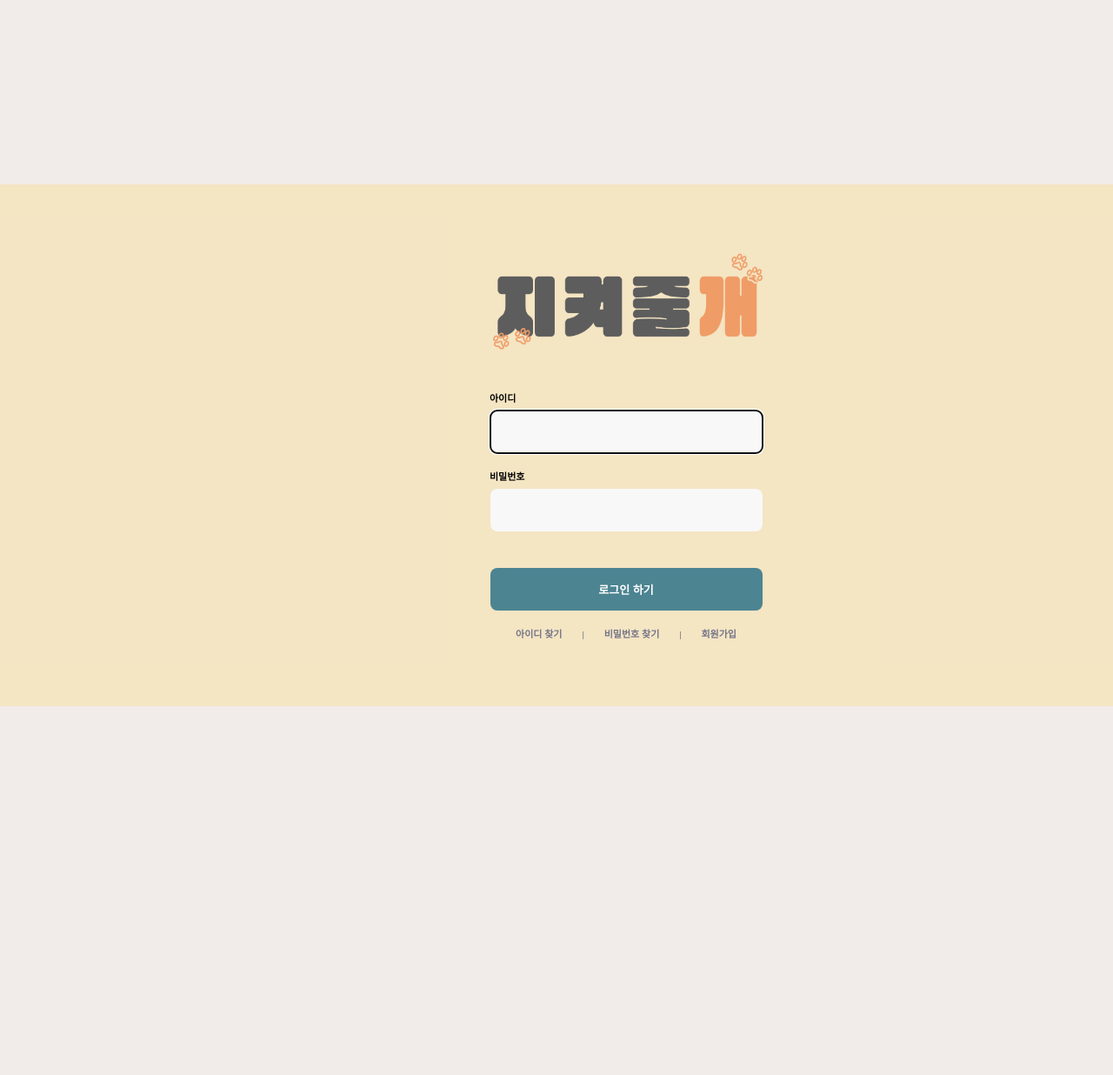
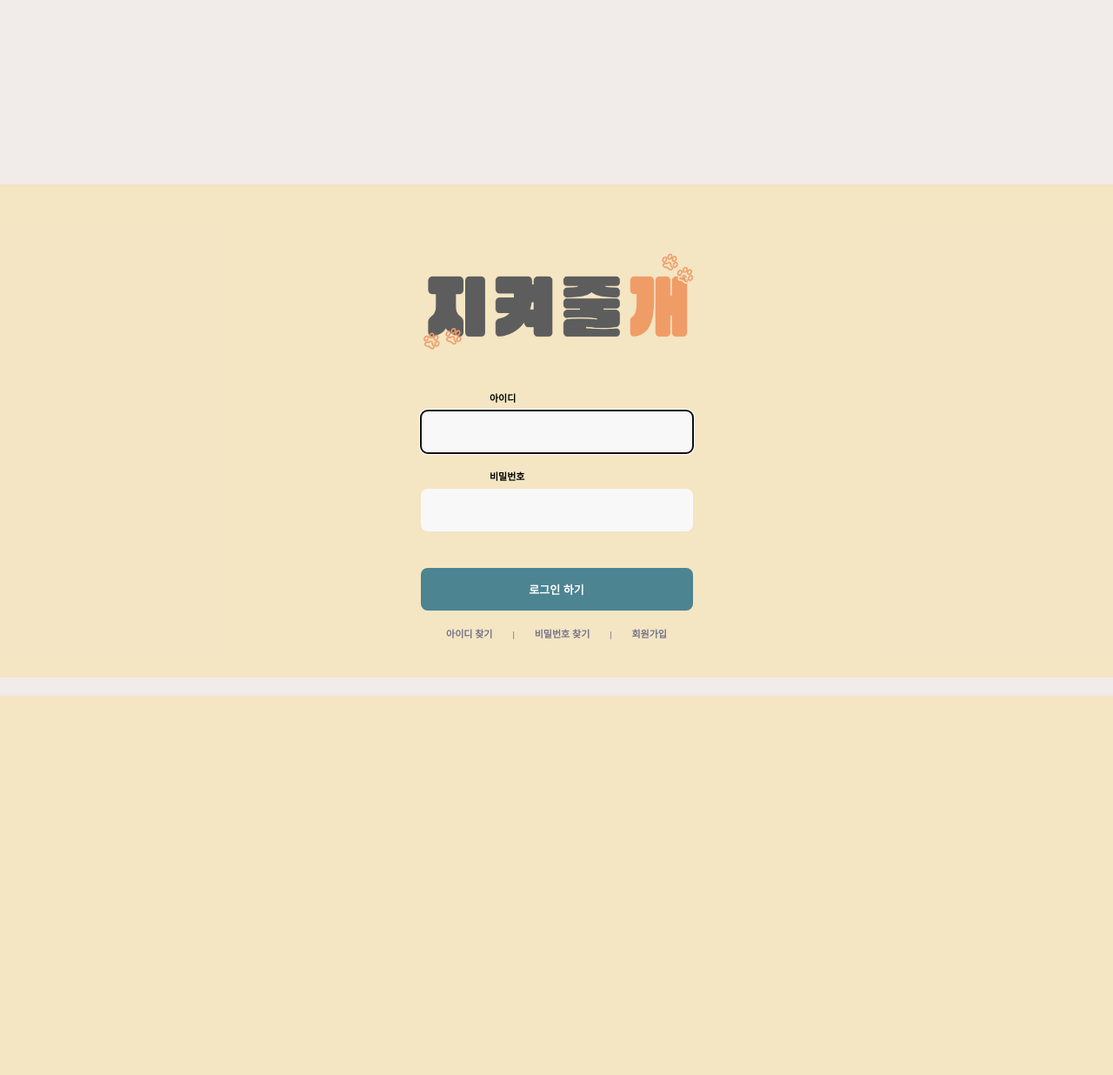
Before and after one commit to toyprj-3/test_1, a Django app: page /accounts/login/ in a window 1280 px wide; the page is wider, and only the part inside the window is pictured. Shown: that part at 87% size. After the commit the page ends 800 px from the top of that part, so only its background shows below. Run offline with Django 4.2, Linux system fonts and the light colour scheme.

Commit message:
[0703] 로그인 회원가입 css 수정

```diff
--- a/toyproject_1/static/css/join.css
+++ b/toyproject_1/static/css/join.css
@@ -5,8 +5,6 @@
 }
 
 body{
-    width: 1440px;
-    height: 1024px;
     background: #F1EBE9;
     font-size: 11px;
     font-weight: 600;
@@ -15,8 +13,8 @@
 }
 
 .join-wrapper{
-    width: 686px;
-    height: 914px;
+    width: 60%;
+    height: auto;
     border-radius: 35px;
     background: rgba(247, 224, 163, 0.53);
     margin: 55px auto 55px;
--- a/toyproject_1/static/css/login.css
+++ b/toyproject_1/static/css/login.css
@@ -5,8 +5,6 @@
 }
 
 body{
-    width: 1440px;
-    height: 1024px;
     background: #F1EBE9;
     font-size: 11px;
     font-weight: 600;
@@ -14,8 +12,8 @@
 }
 
 .login-wrapper{
-    width: 1440px;
-    height: 600px;
+    width: 100%;
+    height: auto;
     background: rgba(247, 224, 163, 0.53);
     margin-top: 212px;
     padding: 40px;
```
